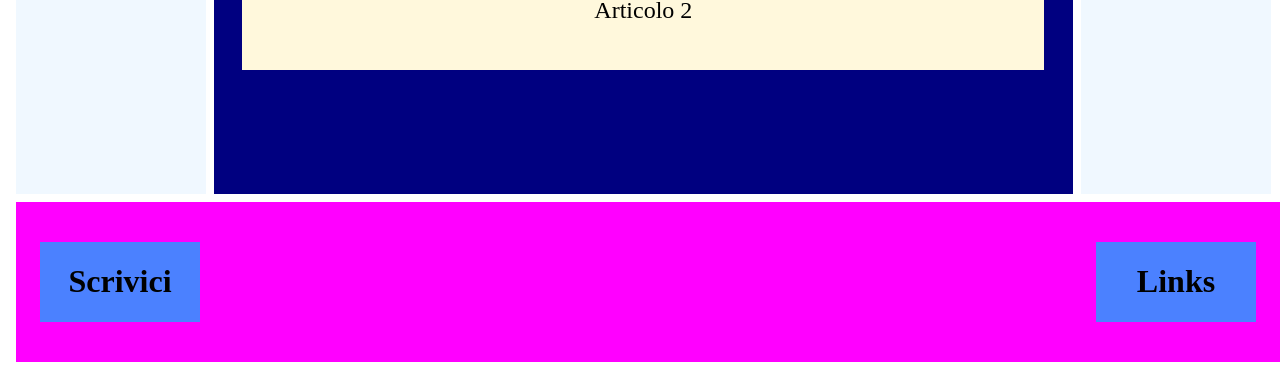
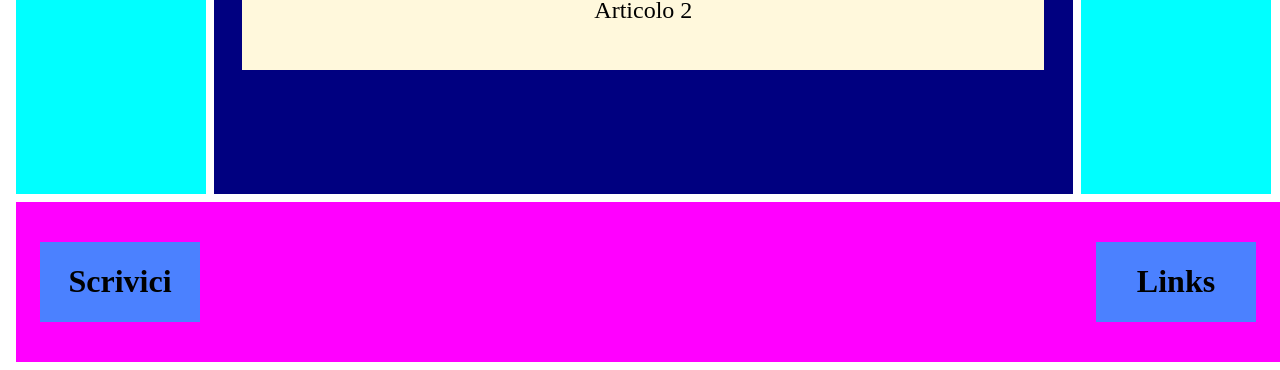
Before and after one commit to bregaruuuu/bregaruuuu.github.io, a plain HTML site: page wireframe.html in a window 1280 px wide. Shown: the part 622-992 px from the top of the page. Drawn offline with Linux system fonts and the light colour scheme.

Commit message:
Update wireframe.html

```diff
--- a/wireframe.html
+++ b/wireframe.html
@@ -23,7 +23,7 @@
             padding-right: 1%;
         }
         .lato{
-            background-color: rgb(240,248,255);
+            background-color: rgb(0, 255, 255);
             float: left;
             height: 80vh;
             width: 15%;
```
